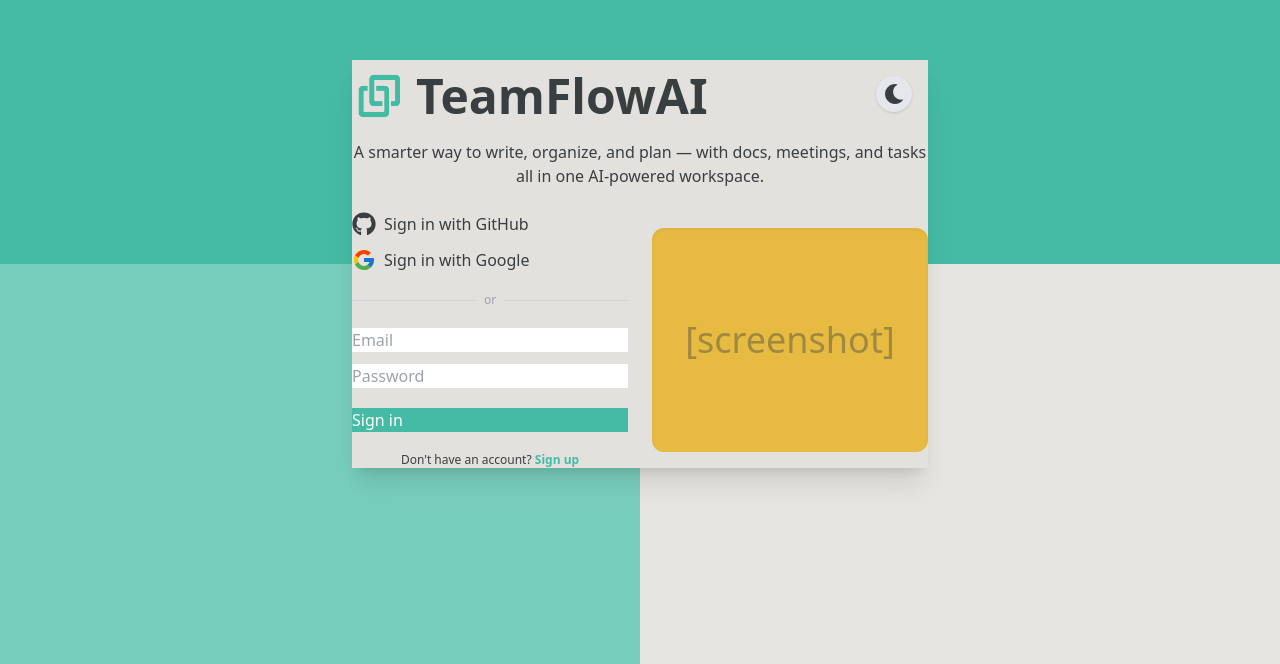
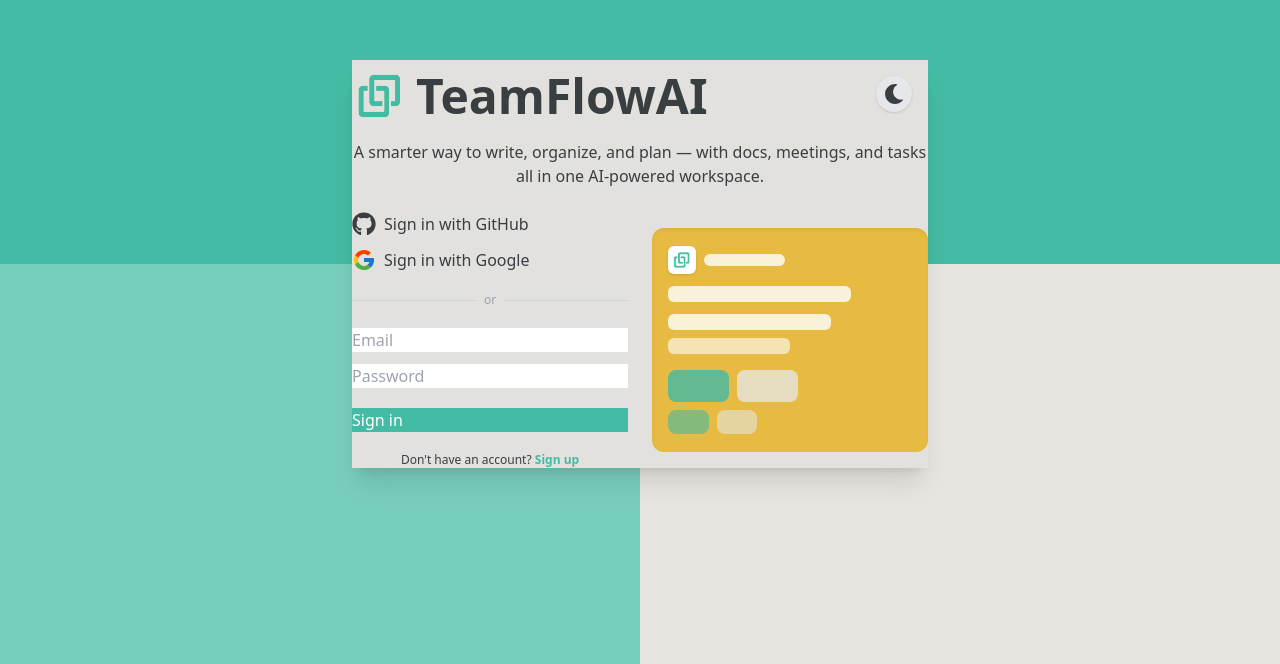
Before and after one commit to jvpatey/TeamFlowAI, a React (Vite) app in the folder frontend/: page / in a window 1280 px wide. Shown: the part 136-800 px from the top of the page. Built offline with nearby package versions, Linux system fonts and the light colour scheme; the HTML template or start-up script is replaced by a standard one.

Commit message:
added screenshot style for screenshot box on welcome card

```diff
--- a/frontend/src/components/welcome/WelcomeCard.tsx
+++ b/frontend/src/components/welcome/WelcomeCard.tsx
@@ -69,11 +69,7 @@
           </div>
           {/* Screenshot placeholder (right) */}
           <div className="flex-1 flex items-center justify-center">
-            <WelcomeScreenshotBox>
-              <span className="text-4xl text-onyx opacity-40">
-                [screenshot]
-              </span>
-            </WelcomeScreenshotBox>
+            <WelcomeScreenshotBox />
           </div>
         </div>
       </div>
--- a/frontend/src/components/welcome/WelcomeScreenshotBox.tsx
+++ b/frontend/src/components/welcome/WelcomeScreenshotBox.tsx
@@ -1,20 +1,41 @@
-import React from "react";
+import logoNoBg from "../../assets/logo_no_bg.png";
 
 interface WelcomeScreenshotBoxProps {
-  children?: React.ReactNode;
   className?: string;
 }
 
 // WelcomeScreenshotBox component for the welcome page
 export function WelcomeScreenshotBox({
-  children,
   className = "",
 }: WelcomeScreenshotBoxProps) {
   return (
     <div
-      className={`card card-bordered w-full h-40 md:h-56 bg-saffron rounded-xl flex items-center justify-center shadow-inner ${className}`}
+      className={`card card-bordered w-full h-40 md:h-56 bg-saffron rounded-xl flex items-center justify-center shadow-inner p-4 ${className}`}
     >
-      {children}
+      <div className="w-full h-full flex flex-col gap-2 justify-center">
+        {/* Document style content lines */}
+        <div className="flex items-center gap-2 mb-1">
+          <img
+            src={logoNoBg}
+            alt="Logo"
+            className="w-7 h-7 rounded-md bg-white p-1 shadow"
+          />
+          <div className="bg-white/80 rounded-md h-3 w-1/3" />
+        </div>
+        <div className="bg-white/80 rounded-md h-4 w-3/4 mb-1" />
+        <div className="bg-white/80 rounded-md h-4 w-2/3" />
+        <div className="bg-white/60 rounded-md h-4 w-1/2" />
+        {/* Trello board style cards */}
+        <div className="flex gap-2 mt-2">
+          <div className="bg-keppel/80 rounded-lg h-8 w-1/4" />
+          <div className="bg-platinum/80 rounded-lg h-8 w-1/4" />
+          <div className="bg-saffron/80 rounded-lg h-8 w-1/4" />
+        </div>
+        <div className="flex gap-2">
+          <div className="bg-keppel/60 rounded-lg h-6 w-1/6" />
+          <div className="bg-platinum/60 rounded-lg h-6 w-1/6" />
+        </div>
+      </div>
     </div>
   );
 }
```
